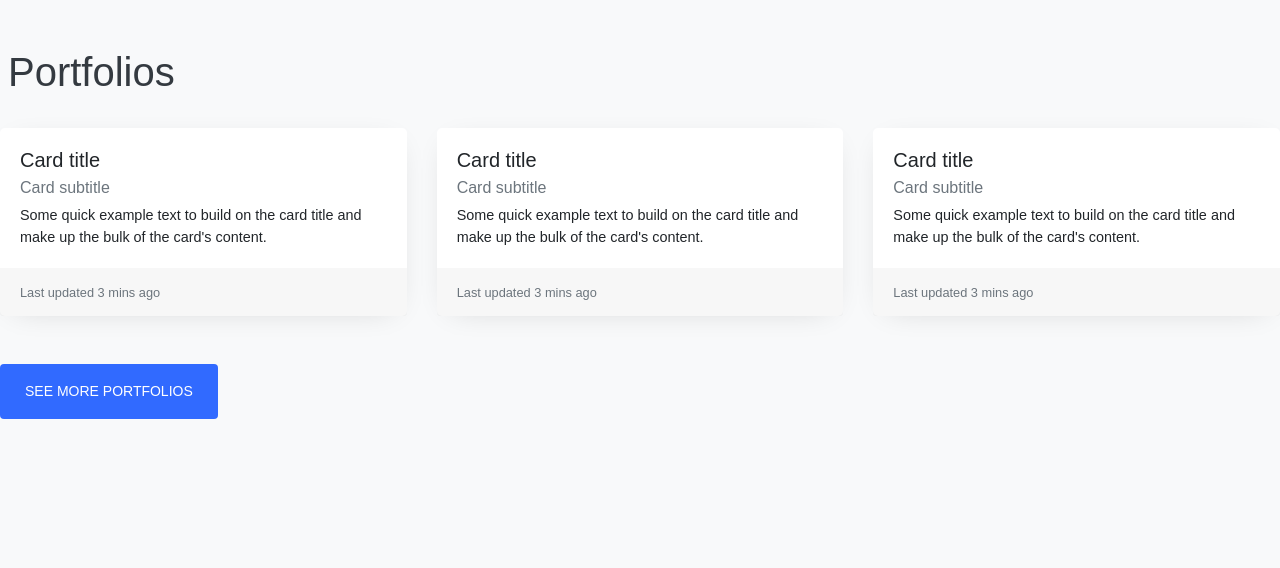
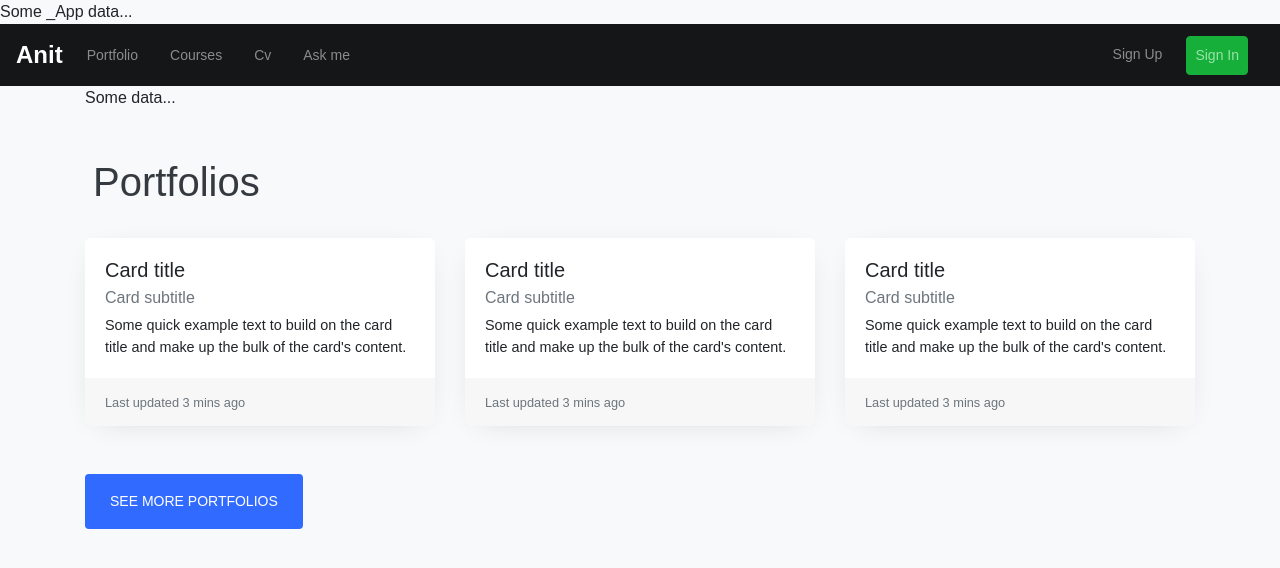
Before and after one commit to anitkumarsingh/nextjs-apollo-portfolio, a Next.js app: page /portfolios in a window 1280 px wide. Shown: the top 568 px of the page. Built offline with nearby package versions, Linux system fonts and the light colour scheme.

Commit message:
getInitialProps experiment

```diff
--- a/pages/_app.js
+++ b/pages/_app.js
@@ -1,7 +1,16 @@
 import 'bootstrap/scss/bootstrap.scss';
 import '../styles/index.scss';
+import App from 'next/app';
 
-const App = ({Component,pageProps}) =>{
-    return <Component {...pageProps}/>
+const MyApp = ({Component,pageProps}) =>{
+    return <>
+             {pageProps.appData}
+            <Component {...pageProps}/>
+          </>
 }
-export default App;
+
+MyApp.getInitialProps = async(context) =>{
+ const appProps = App.getInitialProps && await App.getInitialProps(context);
+ return {pageProps:{appData:'Some _App data...',...appProps.pageProps}}
+}
+export default MyApp;
--- a/pages/index.js
+++ b/pages/index.js
@@ -1,6 +1,6 @@
 import Layout from '../components/Block/Layout';
 import HeroBanner from '../components/Common/HeroBanner/Hero';
-import Portfolios from './portfolios';
+import {PortfolioItems} from './portfolios';
 
  const Home =() =>{
     return (
@@ -9,7 +9,7 @@ import Portfolios from './portfolios';
          <HeroBanner/>
         <div className="container">
           {/* HOME PAGE STARTS */}
-          <Portfolios/>
+          <PortfolioItems/>
           <section className="section-title">
             <div className="px-2">
               <div className="pt-5 pb-4">
--- a/pages/portfolios/index.js
+++ b/pages/portfolios/index.js
@@ -1,7 +1,7 @@
-import Layout from '../../components/Block/Layout';
+import Navbar from '../../components/Block/Navbar';
 
- const Portfolios = () =>{
-    return (
+export const PortfolioItems =()=>{
+    return(
         <>
         <section className="section-title">
             <div className="px-2">
@@ -57,4 +57,19 @@ import Layout from '../../components/Block/Layout';
         </>
     )
 }
+
+ const Portfolios = ({portfolioData}) =>{
+    return (
+        <>
+            <Navbar/>
+            <div className="container">
+                {portfolioData}
+             <PortfolioItems/>
+            </div>
+        </>
+    )
+}
+Portfolios.getInitialProps =()=>{
+    return {portfolioData:'Some data...'}
+}
 export default Portfolios;
```
Also changed, not shown: 1 other file (tests, documents, lock files or other folders). Lines whose indentation alone changed are shown as unchanged.
